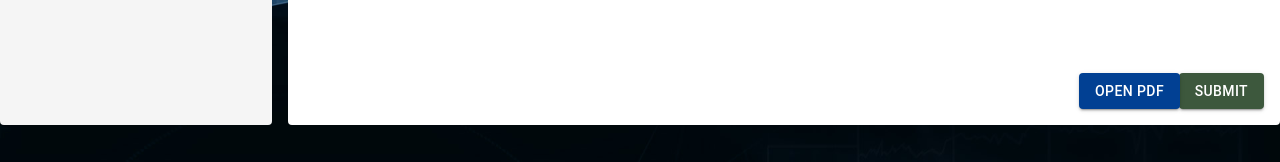
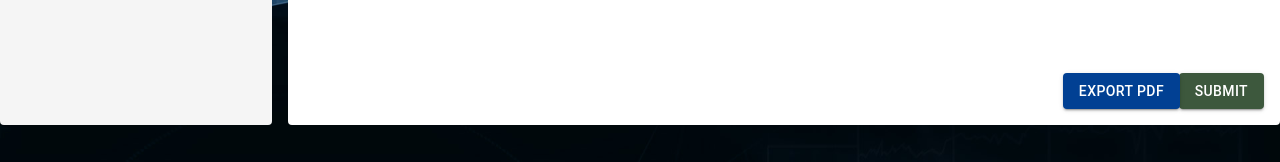
Before and after one commit to garyorsargos/carver-matrix, a React (Vite) app in the folder ui/: page /Home in a window 1280 px wide. Both pictures are taken after a click on the button "EDIT". Shown: the part 635-797 px from the top of the page. Built offline with nearby package versions, Linux system fonts and the light colour scheme.

Commit message:
Rename pdf button

```diff
--- a/ui/src/pages/EditMatrix.tsx
+++ b/ui/src/pages/EditMatrix.tsx
@@ -268,7 +268,7 @@ const EditMatrixContent: React.FC = () => {
           sx={{ position: "absolute", bottom: 16, right: 100, zIndex: 10 }}
           onClick={openPdfInNewTab}
         >
-          Open PDF
+          Export PDF
         </Button>
       </Box>
     </Box>
```
